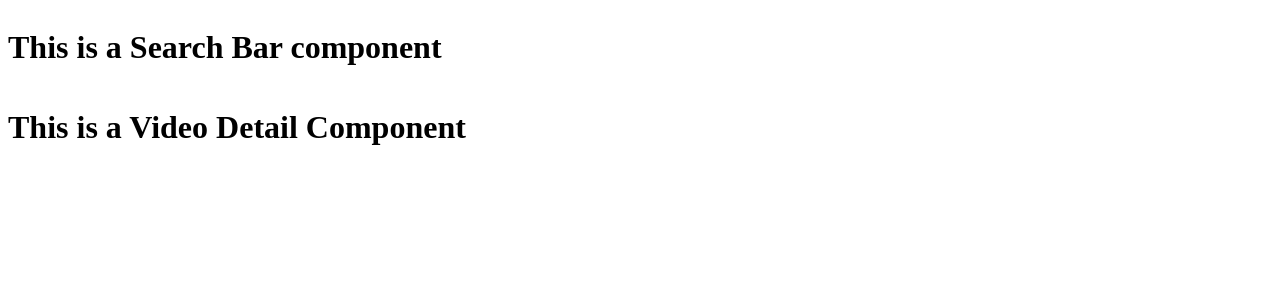
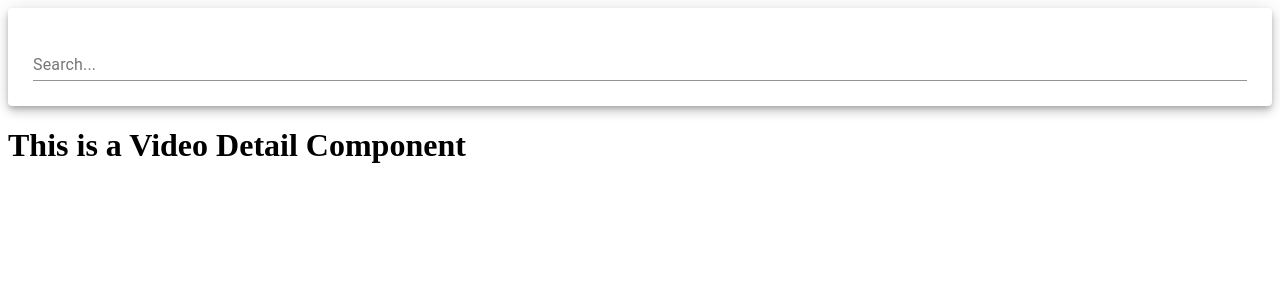
Before and after one commit to wisdom161/react-youtube-api, a React (Create React App) app: page / in a window 1280 px wide. Shown: the top 300 px of the page. Built offline with nearby package versions, Linux system fonts and the light colour scheme.

Commit message:
created search bar

```diff
--- a/src/components/SearchBar.js
+++ b/src/components/SearchBar.js
@@ -1,9 +1,15 @@
 import React, { Component } from 'react';
+
+import { Paper, TextField } from '@material-ui/core';
 
 class SearchBar extends Component {
   render() {
     return (
-      <h1>This is a Search Bar component</h1>
+      <Paper elevation={6} style={{padding: '25px'}}>
+        <form onSubmit={this.handleSubmit}>
+          <TextField fullWidth label="Search..." />
+        </form>
+      </Paper>
     )
   }
 };
```
